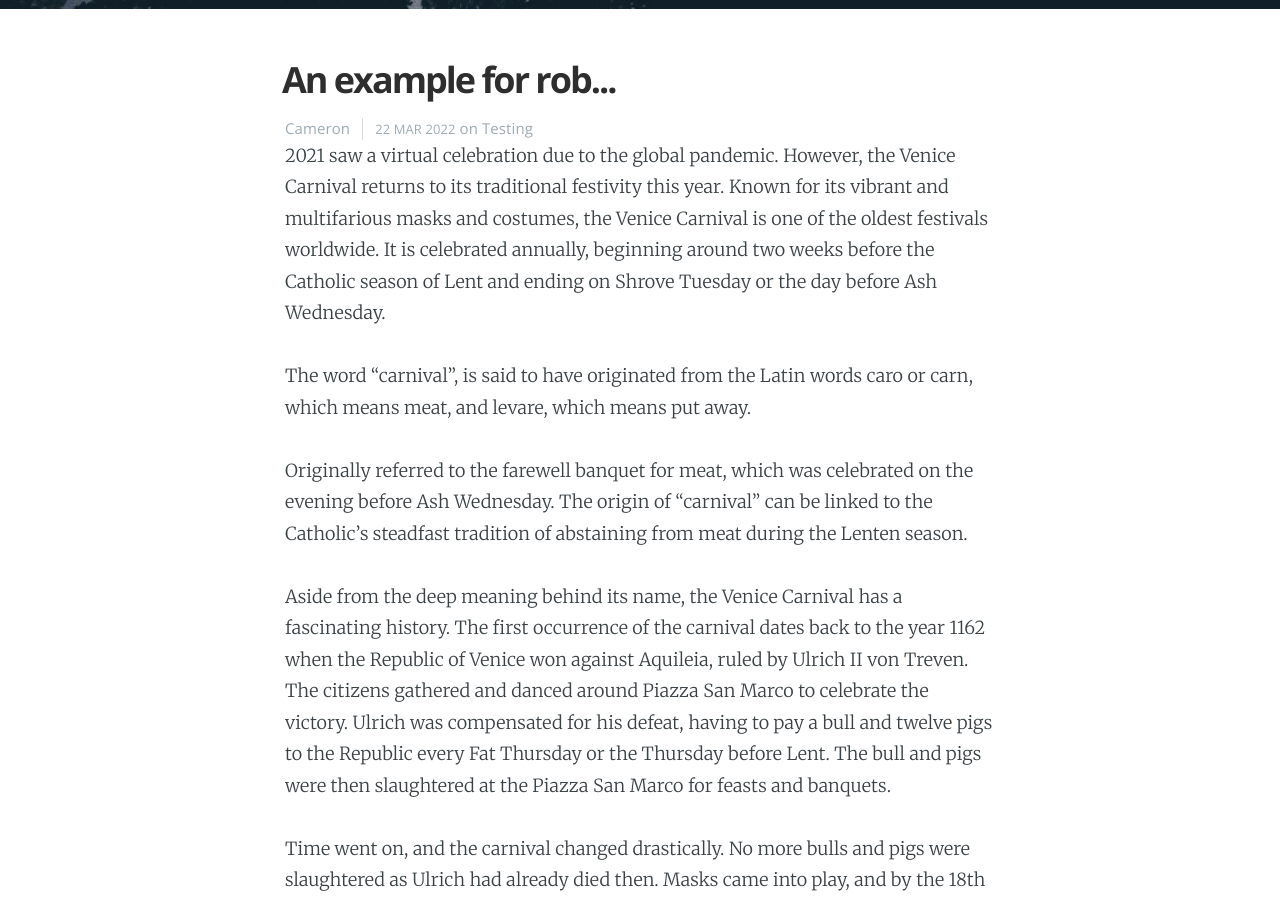
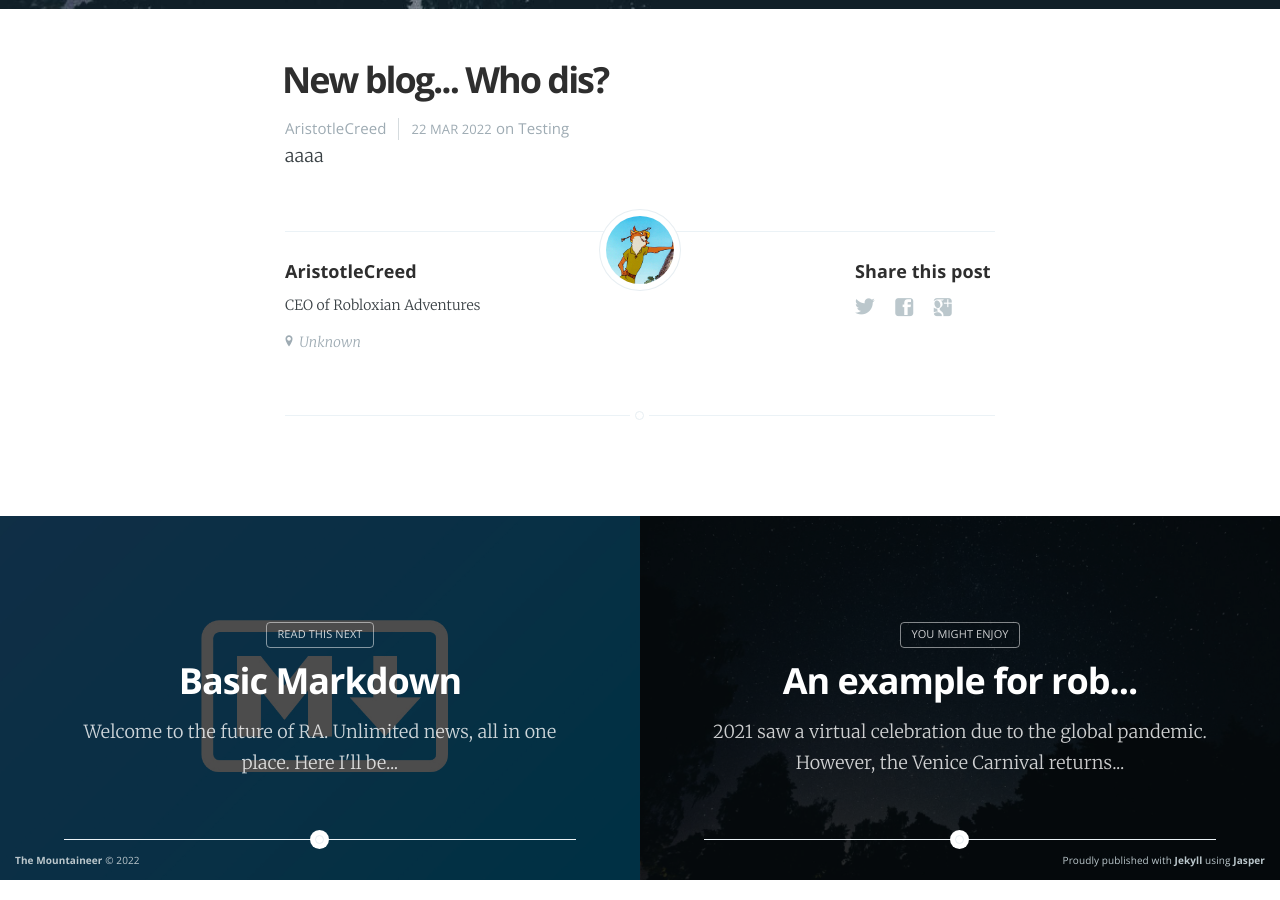
Before and after one commit to Robloxian-Adventures/blog, a Jekyll site: the page built from _posts/2022-04-14-test.md, in a window 1280 px wide and 900 px high, scrolled down 576 px. Built offline with Jekyll 4.4.1, drawn with Linux system fonts in a browser that asks for light colours; nearby versions of some CDN libraries; some of the changed text lies outside the part shown.

Commit message:
Update 2022-04-14-test.md

```diff
--- a/_posts/2022-04-14-test.md
+++ b/_posts/2022-04-14-test.md
@@ -2,26 +2,12 @@
 layout: post
 cover: 'assets/images/cover2.jpg'
 navigation: True
-title: An example for rob...
+title: New blog... Who dis?
 date: 2022/03/22 12:18:00
 tags: testing
 subclass: 'post tag-test tag-content'
 logo: 'assets/images/mountaineer.png'
-author: golden
+author: AristotleCreed
 categories: golden
 ---
-2021 saw a virtual celebration due to the global pandemic. However, the Venice Carnival returns to its traditional festivity this year. Known for its vibrant and multifarious masks and costumes, the Venice Carnival is one of the oldest festivals worldwide. It is celebrated annually, beginning around two weeks before the Catholic season of Lent and ending on Shrove Tuesday or the day before Ash Wednesday.
-
-
-The word "carnival", is said to have originated from the Latin words caro or carn, which means meat, and levare, which means put away.
-
-Originally referred to the farewell banquet for meat, which was celebrated on the evening before Ash Wednesday. The origin of "carnival" can be linked to the Catholic's steadfast tradition of abstaining from meat during the Lenten season.
-
-
-Aside from the deep meaning behind its name, the Venice Carnival has a fascinating history. The first occurrence of the carnival dates back to the year 1162 when the Republic of Venice won against Aquileia, ruled by Ulrich II von Treven. The citizens gathered and danced around Piazza San Marco to celebrate the victory. Ulrich was compensated for his defeat, having to pay a bull and twelve pigs to the Republic every Fat Thursday or the Thursday before Lent. The bull and pigs were then slaughtered at the Piazza San Marco for feasts and banquets.
-
-Time went on, and the carnival changed drastically. No more bulls and pigs were slaughtered as Ulrich had already died then. Masks came into play, and by the 18th century, the celebration became one of the most famous in Europe. However, on October 17, 1797, Napoleon Bonaparte signed the Treaty of Campo Formio, which marked the end of the Republic of Venice. The Holy Roman Empire then controlled Venice, abolishing the carnival's celebration and banning the use of masks. Despite this, the carnival continued slowly throughout the 19th century as private celebrations. It was only until 1979 when the carnival was finally revived when the Republic of Italy chose to bring back Venice's old heritage and cultures. Ever since then, the carnival became a stunning tradition, and it has been so until now.
-
-
-
-Today, the Venice Carnival is one of Venice’s most iconic festivals, being recognized worldwide. It astonishes the world with its intricate displays of masks and costumes across the streets and fun celebrations all across the streets of Venice. Despite a virtual celebration last year, the carnival reopens to physical celebrations this year as the pandemic becomes less worrying. One can only imagine how creative and extravagant humans can be by simple festivals that will never cease to entertain those who celebrate them.
+aaaa
```
